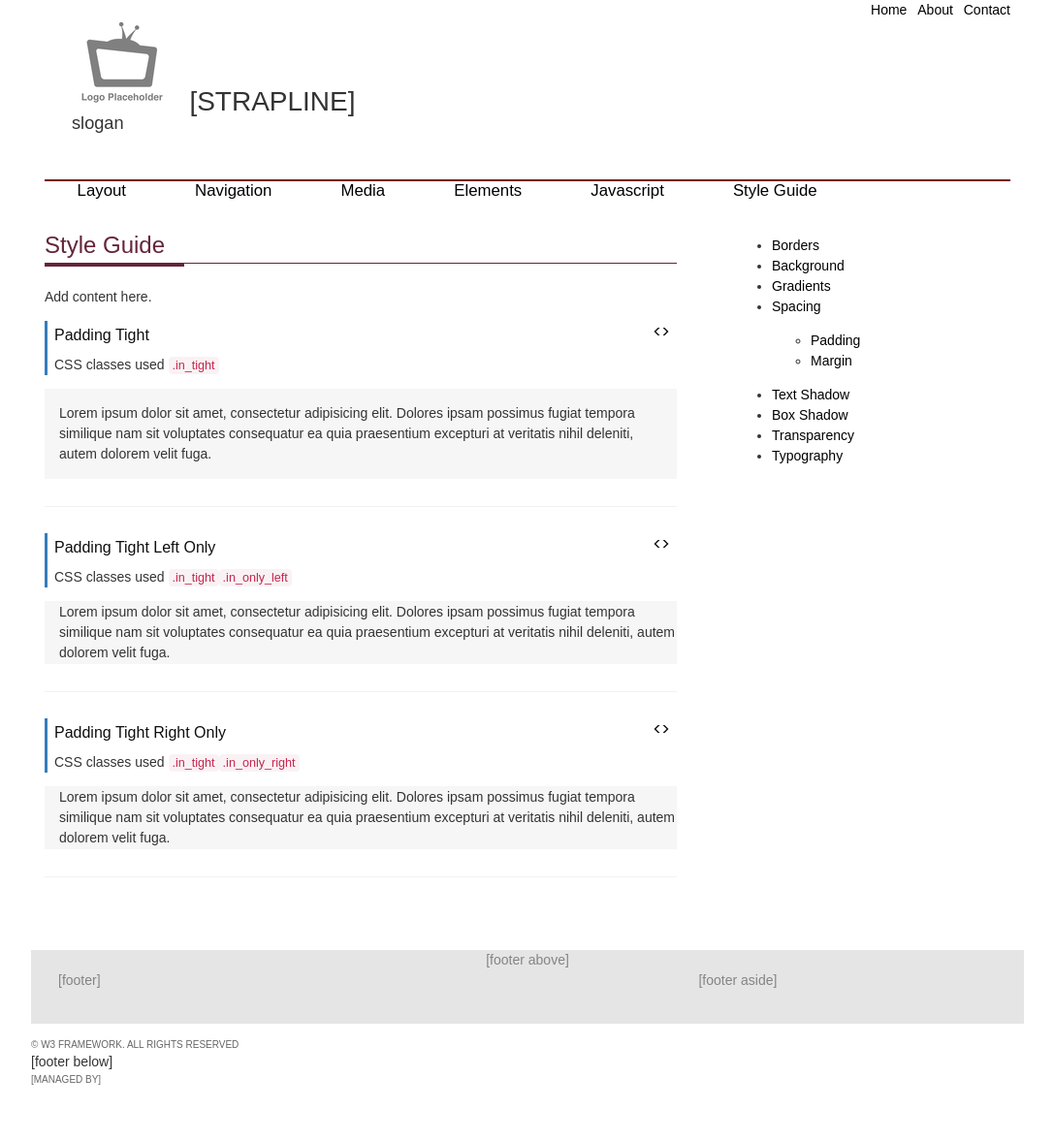
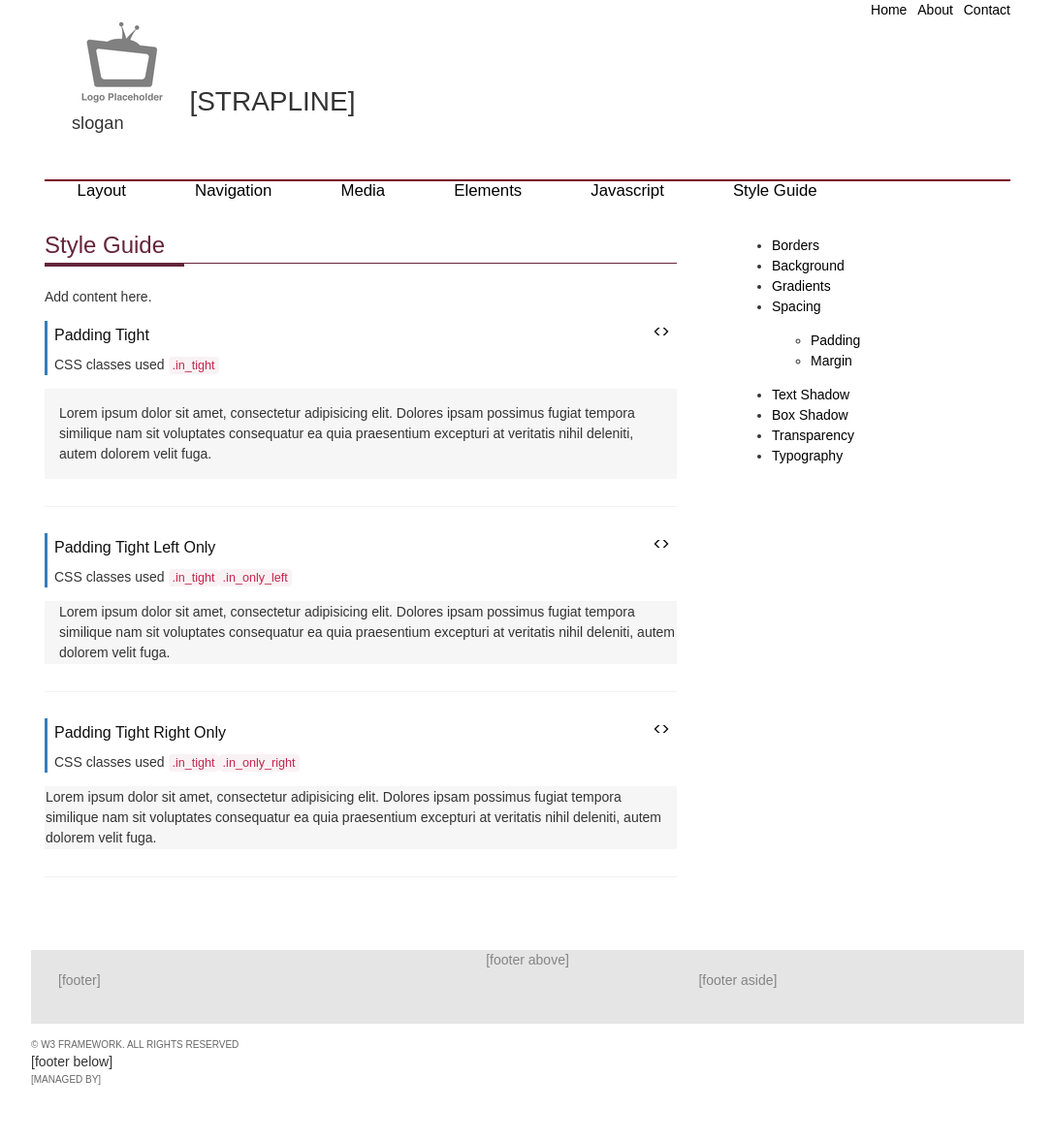
Before and after one commit to 2dpi/templates, a Jekyll site: the page built from www/elements/manual/style/padding.html, in a window 1280 px wide. Shown: the whole page at 97% size, without its empty margins (96-1183 px from the left). Built offline with Jekyll 4.4.1, drawn with Linux system fonts in a browser that asks for light colours; some web fonts are replaced.

Commit message:
adding pages

```diff
--- a/www/elements/manual/style/padding.html
+++ b/www/elements/manual/style/padding.html
@@ -42,11 +42,11 @@ description: w3 framework - style guide
           <p>CSS classes used <code>.in_tight</code><code>.in_only_right</code></p>
         </div>
         <div class="toggle_hide group columns_2 flush out_tight out_only_bottom">
-          <div class="fill in_tight in_only_left">Lorem ipsum dolor sit amet, consectetur adipisicing elit. Dolores ipsam possimus fugiat tempora similique nam sit voluptates consequatur ea quia praesentium excepturi at veritatis nihil deleniti, autem dolorem velit fuga.</div>
+          <div class="fill in_tight in_only_right">Lorem ipsum dolor sit amet, consectetur adipisicing elit. Dolores ipsam possimus fugiat tempora similique nam sit voluptates consequatur ea quia praesentium excepturi at veritatis nihil deleniti, autem dolorem velit fuga.</div>
         </div>
         <div class="toggle_show container_panel out_tight out_only_bottom in_tight fill">
 {% highlight html %}{% raw %}<!-- html code here -->
-<div class="in_tight in_only_left">Lorem ipsum dolor sit amet, consectetur adipisicing elit. Dolores ipsam possimus fugiat tempora similique nam sit voluptates consequatur ea quia praesentium excepturi at veritatis nihil deleniti, autem dolorem velit fuga.</div>
+<div class="in_tight in_only_right">Lorem ipsum dolor sit amet, consectetur adipisicing elit. Dolores ipsam possimus fugiat tempora similique nam sit voluptates consequatur ea quia praesentium excepturi at veritatis nihil deleniti, autem dolorem velit fuga.</div>
 {% endraw %}{% endhighlight %}
         </div>
         <hr>
```
